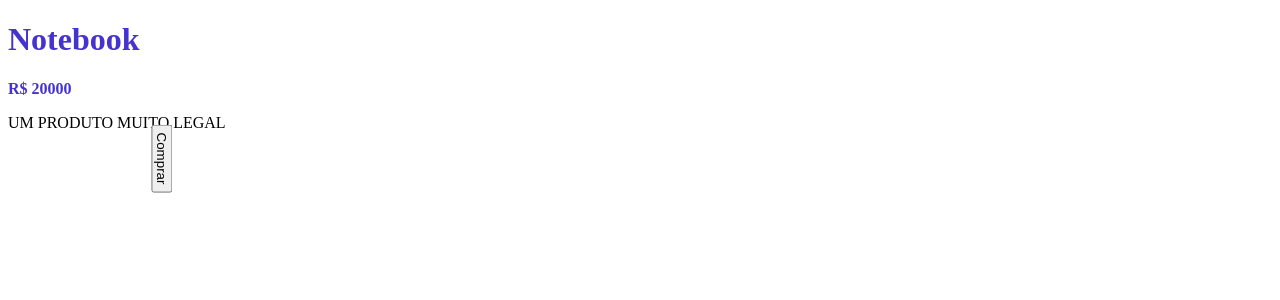
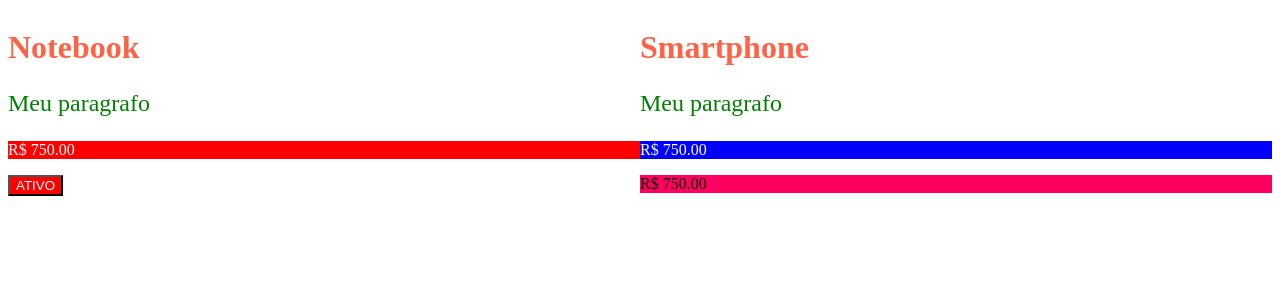
Before and after one commit to brunozupp/curso_reactjs, a React (Create React App) app: page / in a window 1280 px wide. Shown: the top 300 px of the page. Built offline with nearby package versions, Linux system fonts and the light colour scheme; the HTML template or start-up script is replaced by a standard one.

Commit message:
Style Components Aula

```diff
--- /dev/null
+++ b/src/aulas/ModuloCSS/ModuleStyledComponents1/ModuleStyledComponents1.js
@@ -0,0 +1,64 @@
+import React from 'react'
+import styled from 'styled-components';
+
+const Titulo = styled.h1`
+    font-size: 2rem;
+    color: tomato;
+`;
+
+const Paragrafo = styled.p`
+    font-size: 1.5rem;
+    color: green;
+`;
+
+const ProdutoContainer = styled.div`
+    display: flex;
+`;
+
+const Produto = styled.div`
+    flex: 1;
+`;
+
+const Preco = styled.p`
+    background-color: ${({cor}) => cor};
+    color: white;
+`;
+
+const Preco2 = styled.p`
+    background-color: hsl(${Math.random() * 360}, 100%, 50%);
+`;
+
+const Button = styled.button`
+    background-color: ${({ativo}) => (ativo ? 'red' : 'blue')};
+    color: white;
+    &:hover {
+        background-color: purple;
+    }
+`;
+
+const ModuleStyledComponents1 = () => {
+
+    const [ativo,setAtivo] = React.useState(true);
+
+    return (
+        <div>
+            <ProdutoContainer>
+                <Produto>
+                    <Titulo>Notebook</Titulo>
+                    <Paragrafo>Meu paragrafo</Paragrafo>
+                    <Preco cor={"red"}>R$ 750.00</Preco>
+                    <Button ativo={ativo} onClick={() => setAtivo(!ativo)}>{ativo ? 'ATIVO' : 'INATIVO'}</Button>
+                </Produto>
+                <Produto>
+                    <Titulo>Smartphone</Titulo>
+                    <Paragrafo>Meu paragrafo</Paragrafo>
+                    <Preco cor={"blue"}>R$ 750.00</Preco>
+                    <Preco2>R$ 750.00</Preco2>
+                </Produto>
+            </ProdutoContainer>
+
+        </div>
+    )
+}
+
+export default ModuleStyledComponents1
--- a/src/index.js
+++ b/src/index.js
@@ -43,6 +43,7 @@ import ModuloFormularioHookForm from './aulas/ModuloFormulario/Aula8/ModuloFormu
 import Desafio9 from './desafios/Desafio9/Desafio9.js';
 import ModuloCSSImport1 from './aulas/ModuloCSS/ModuloCSSImport1/ModuloCSSImport1.js';
 import ModuloCSSModule1 from './aulas/ModuloCSS/ModuloCSSModules1/ModuloCSSModule1.js';
+import ModuleStyledComponents1 from './aulas/ModuloCSS/ModuleStyledComponents1/ModuleStyledComponents1.js';
 
 
 ReactDOM.render(
@@ -89,7 +90,8 @@ ReactDOM.render(
     {/* <ModuloFormularioHookForm /> */}
     {/* <Desafio9 /> */}
     {/* <ModuloCSSImport1 /> */}
-    <ModuloCSSModule1 />
+    {/* <ModuloCSSModule1 /> */}
+    <ModuleStyledComponents1 />
   </React.StrictMode>,
   document.getElementById('root')
 );
```
